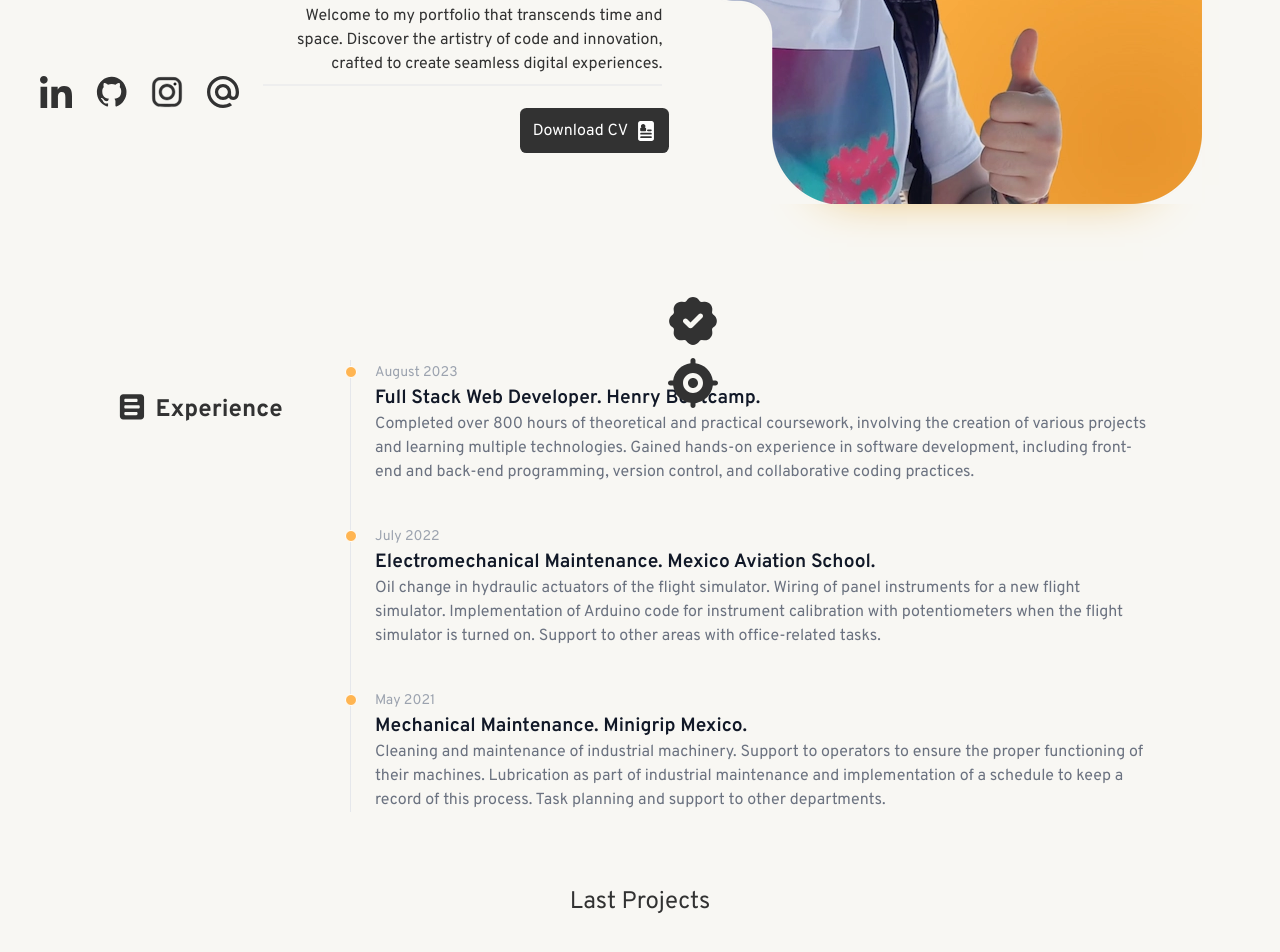
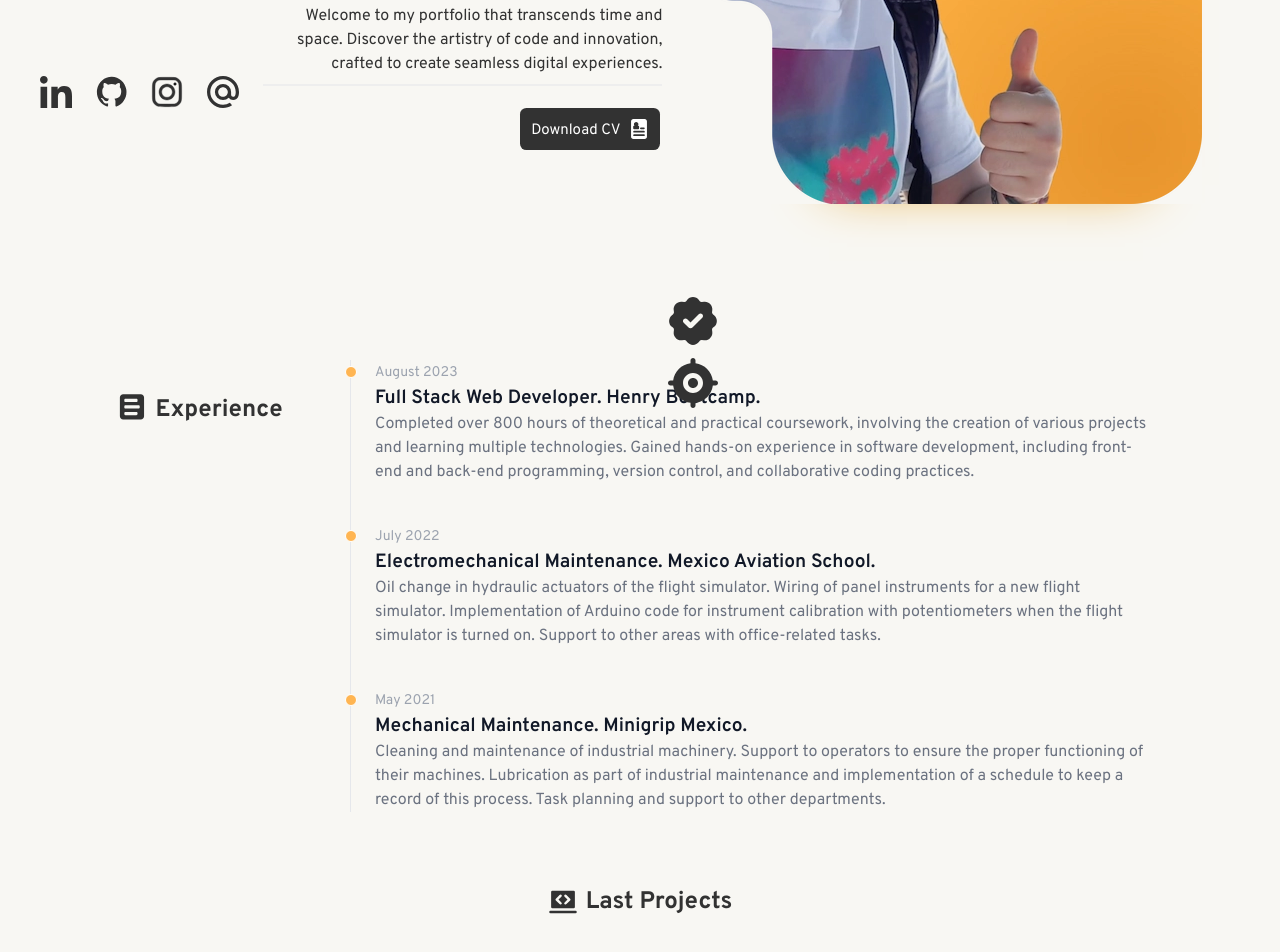
Before and after one commit to AlvarezMar/Portfolio, a React (Vite) app: page / in a window 1280 px wide. Shown: the part 440-1392 px from the top of the page. Built offline with nearby package versions, Linux system fonts and the light colour scheme.

Commit message:
CV Button styles & Project SVG

```diff
--- a/src/components/footer/Footer.jsx
+++ b/src/components/footer/Footer.jsx
@@ -12,7 +12,7 @@ function Footer(){
     return <div className={styles.footer}>
         <div className={styles.menu}>
             <div className={styles.data}>
-                <img src={logo} alt="" />
+                <a href="#home"><img src={logo} alt="" /></a>
                 <a href="#home">Home</a>
                 <a href="">Download CV</a>
 
--- a/src/components/header/Header.module.css
+++ b/src/components/header/Header.module.css
@@ -46,7 +46,6 @@
         transform: scale(1.1);
         transition: ease .3s;
     }
-
 }
 
 .socials span{
@@ -62,10 +61,21 @@
     margin: 0 0 0 30rem;
     gap: .5rem;
     background-color: #323232;
-    padding: .8rem;
+    padding: .5rem .7rem;
     border-radius: .4rem;
     color: white;
     font-weight: normal;
     max-width: fit-content;
-    line-height: 1;
+    transition: ease .2s;
+    font-size: 15px;
+
+    &:hover{
+        background-color: #696363;
+        transition: ease .3s;
+        transform: scale(1.05);
+    }
 }
+
+.button p{
+    margin-top: 4px;
+}
--- a/src/components/navbar/Navbar.jsx
+++ b/src/components/navbar/Navbar.jsx
@@ -6,7 +6,7 @@ function Navbar(){
     return <div className={`${styles.navbar} ${styles.container}`} id='navbar'>
 
         <div className={`${styles.header}`}>
-            <img src={logo} alt="" />
+            <a href="#home"><img src={logo} alt="" href/></a>
             <h2>Juan Carlos Alvarez</h2>
         </div>
 
@@ -17,7 +17,7 @@ function Navbar(){
             <a href='#experience'>Experience</a>
             <a href='#proyects'>Projects</a>
             <a href='#about'>About</a>
-            <a>Contact</a>
+            <a href='#'>Contact</a>
         </div>
     </div>
 }
--- a/src/views/about/About.jsx
+++ b/src/views/about/About.jsx
@@ -7,7 +7,7 @@ function About(){
     return <div className={`${styles.container}`} id='about'>
         <div className={styles.about}>
             <div className={styles.section}>
-                <img src={about} alt="" width='30px' />
+                <img src={about} alt="About section" width='30px' />
                 <h2>About</h2>
             </div>
             <div className={styles.content}>
--- a/src/views/about/About.module.css
+++ b/src/views/about/About.module.css
@@ -42,9 +42,7 @@
     color: #FFB552;
 }
 
-.content a p{
-    margin-top: 3px;
-}
+
 
 .content p:last-child{
     font-weight: bold;
--- a/src/views/experience/Experience.jsx
+++ b/src/views/experience/Experience.jsx
@@ -8,7 +8,7 @@ import experience from '../../assets/sections/experience.svg'
 export function Experience() {
   return <div className={styles.container} id="experience">
     <div className={styles.section}>
-      <img src={experience} alt="" width='30px' />
+      <img src={experience} alt="Experience section" width='30px' />
       <h2>Experience</h2>
     </div>
 
--- a/src/views/projects/Projects.jsx
+++ b/src/views/projects/Projects.jsx
@@ -1,8 +1,9 @@
 import Project from '../../components/project/Project'
 import styles from './Projects.module.css'
 import img from '/images.png'
+import projects from '../../assets/sections/projects.svg'
 
-const projects = [
+const portfolio = [
     {
         title: 'YouDrive',
         description: 'This movie website allows user to explore movie information, add new movies through a form, and store information in a database.',
@@ -71,10 +72,13 @@ const projects = [
 function Projects(){
     return <div className={styles.projects} id='proyects'>
         <div className={styles.projects_heading}>
-            <h2>Last Projects</h2>
+            <div className={styles.section}>
+                <img src={projects} alt="Projects section" width='30px'/>
+                <h2>Last Projects</h2>
+            </div>
         </div>
-        <div className={styles.prueba}>
-            {projects.map((project) => (
+        <div className={styles.portfolio}>
+            {portfolio.map((project) => (
                 <Project key={project.title} title={project.title} description={project.description} technologies={project.technologies} imgURL={project.imgURL}/>
             ))}
         </div>
--- a/src/views/projects/Projects.module.css
+++ b/src/views/projects/Projects.module.css
@@ -1,14 +1,16 @@
 .projects{
     margin-bottom: 5rem;
     /* display: grid;
-    grid-template-columns: 1fr 3fr; */
+    grid-template-columns: 1fr 4fr; */
 }
 
-.projects_heading h2{
-    font-weight: normal;
+.section{
+    display: flex;
+    justify-content: center;
+    gap: .5rem;
 }
 
-.projects img{
+.portfolio img{
     width: 320px;
     border-radius: .5rem;
 }
```
Also changed, not shown: src/assets/sections/projects.svg (added).
